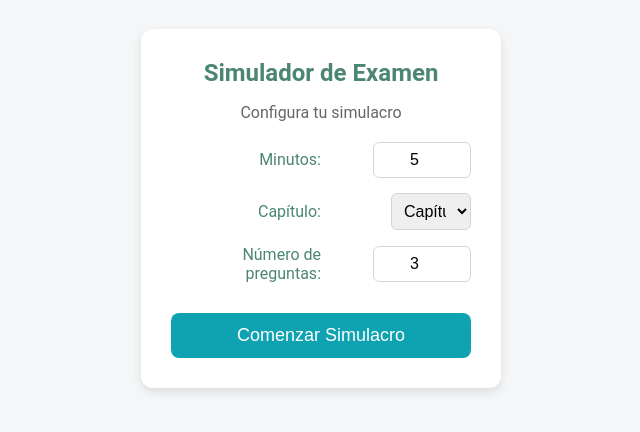
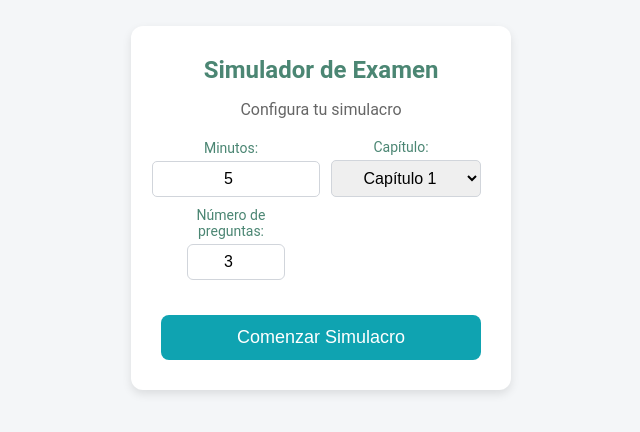
Before and after one commit to LJZB/Web, a plain HTML site: page index.html in a window 1280 px wide. Shown: the part 192-624 px from the top of the page, without its empty margins (319-959 px from the left). Drawn offline with Linux system fonts and the light colour scheme.

Commit message:
Visual improvements

```diff
--- a/index.html
+++ b/index.html
@@ -12,12 +12,13 @@
         <h1>Simulador de Examen</h1>
         <p>Configura tu simulacro</p>
 
-        <div class="label-input-group">
+        <div class="config-grid">
+            <div class="config-item">
                 <label for="minutes">Minutos:</label>
                 <input type="number" id="minutes" class="time-input" min="1" max="60" value="5">
             </div>
 
-        <div class="label-input-group">
+            <div class="config-item">
                 <label for="chapter-select">Capítulo:</label>
                 <select id="chapter-select" class="time-input">
                     <option value="01">Capítulo 1</option>
@@ -30,15 +31,14 @@
                 </select>
             </div>
 
-        <div class="label-input-group">
+            <div class="config-item">
                 <label for="num-questions">Número de preguntas:</label>
                 <input type="number" id="num-questions" class="time-input" min="1" max="30" value="3">
+            </div>
         </div>
 
         <button id="start-button">Comenzar Simulacro</button>
     </div>
-
-
 
     <!-- Alerta previa al inicio del simulacro -->
     <div id="iframe-alert" style="display: none;">
--- a/styles.css
+++ b/styles.css
@@ -18,8 +18,9 @@ body {
     border-radius: 12px;
     box-shadow: 0px 4px 10px rgba(0, 0, 0, 0.1);
     text-align: center;
-    width: 300px;
+    width: 320px; /* Aumenta el ancho para dar más espacio */
 }
+
 
 /* Título y descripción */
 #main-container h1 {
@@ -260,6 +261,41 @@ th, td {
     background-color: #4B8673; /* Verde oscuro */
 }
 
+/* Estilos para la rejilla de configuración */
+.config-grid {
+    display: grid;
+    grid-template-columns: 1fr 1fr; /* Dos columnas de igual ancho */
+    gap: 10px 20px; /* Ajusta el espacio entre filas y columnas */
+    margin-bottom: 20px; /* Espacio inferior */
+    align-items: center; /* Centra verticalmente los elementos */
+}
+
+
+/* Ajuste de los elementos de configuración */
+.config-item {
+    display: flex;
+    flex-direction: column;
+    align-items: center; /* Centra el contenido horizontalmente */
+}
+
+/* Etiquetas alineadas con más espacio */
+.config-item label {
+    font-size: 14px;
+    color: #4B8673;
+    margin-bottom: 5px;
+    text-align: center;
+}
+
+/* Inputs de configuración con tamaño uniforme */
+.time-input {
+    width: 100%; /* Ocupa todo el espacio disponible en su columna */
+    padding: 8px;
+    font-size: 16px;
+    border: 1px solid #d1d5db;
+    border-radius: 5px;
+    text-align: center;
+}
+
 
 /* Responsividad para pantallas pequeñas */
 @media (max-width: 600px) {
```
Lines whose indentation alone changed are shown as unchanged.
